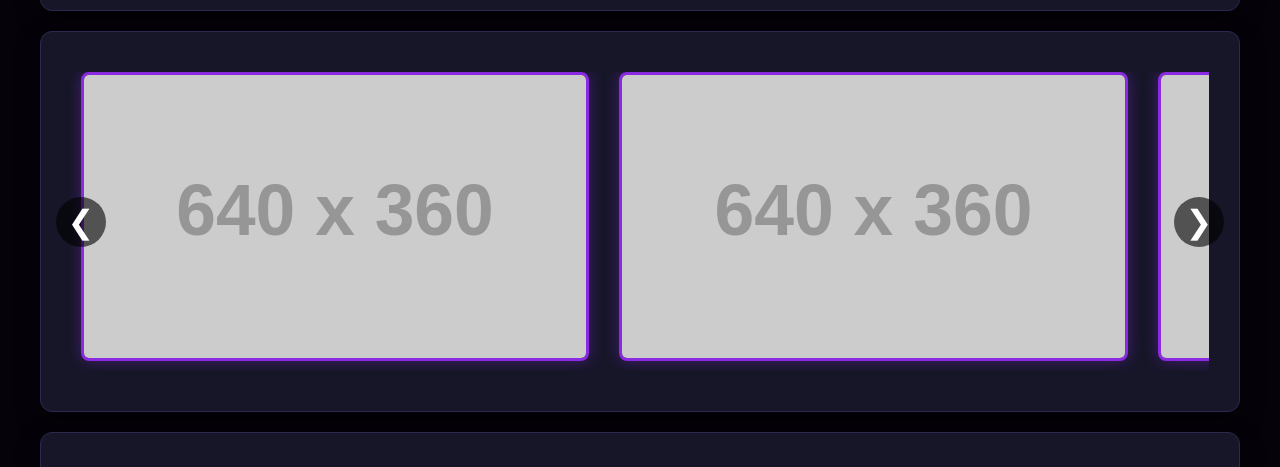
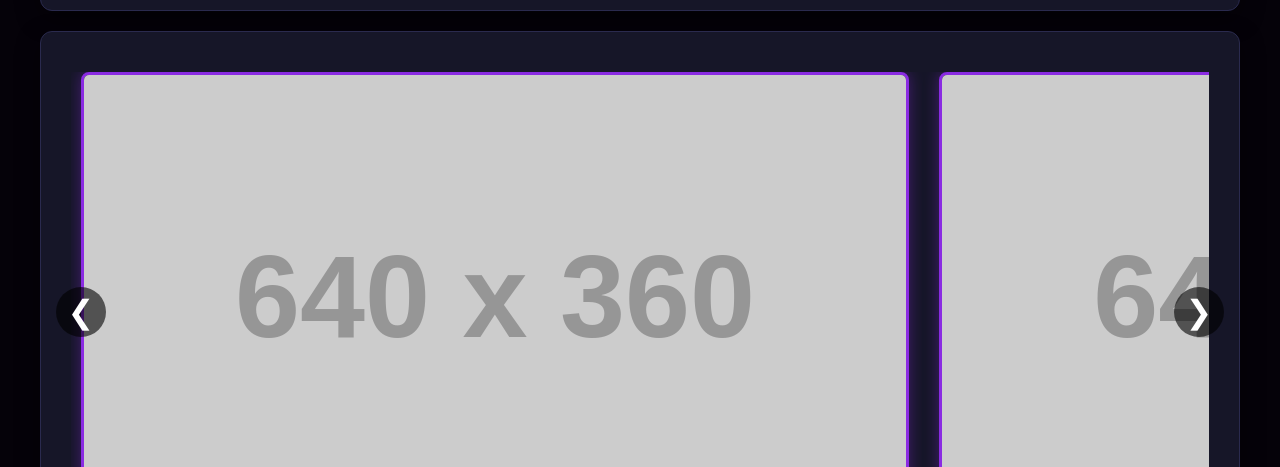
Before and after one commit to vellhinho/velhinho, a plain HTML site: page index.html in a window 1280 px wide. Shown: the part 985-1452 px from the top of the page. Drawn offline with Linux system fonts and the light colour scheme; placeholder pictures from the web are drawn by us.

Commit message:
Add files via upload

```diff
--- a/index.html
+++ b/index.html
@@ -178,7 +178,7 @@
             overflow-x: auto;
             scroll-snap-type: x mandatory;
             gap: 30px;
-            padding: 0 500px 10px 10px;
+            padding: 0 100px 10px 10px;
             margin: 0 -10px;
             -webkit-overflow-scrolling: touch;
             scrollbar-width: none;
```
